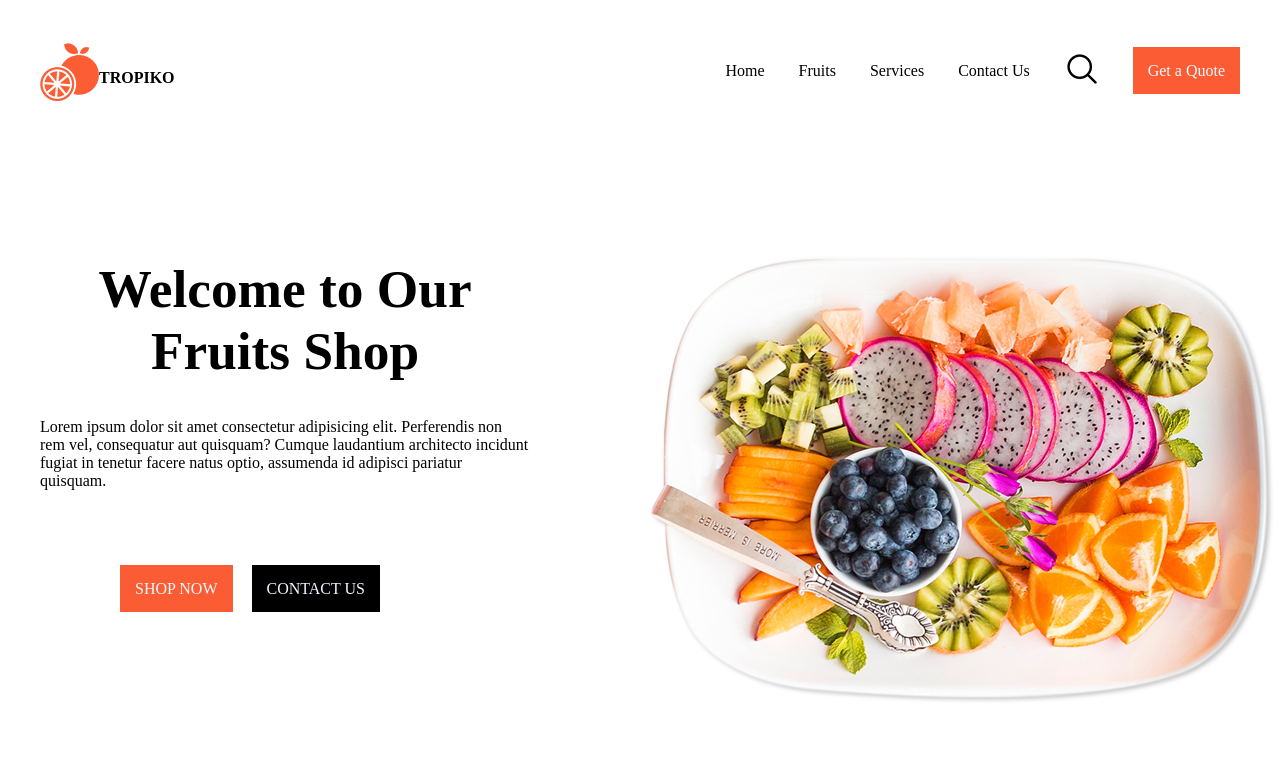
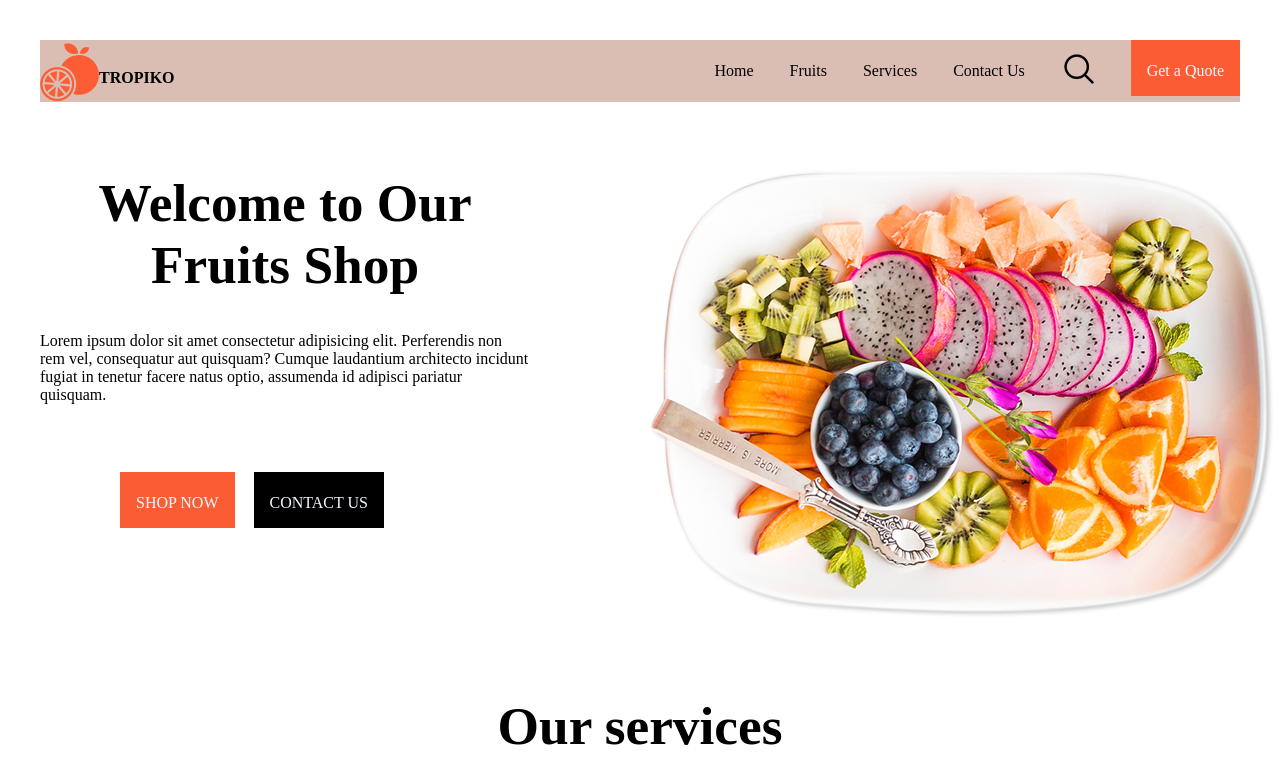
Before and after one commit to Hasnain-Jabbar/Assignment_No_3, a plain HTML site: page index.Html in a window 1280 px wide. Shown: the top 760 px of the page. Drawn offline with Linux system fonts and the light colour scheme.

Commit message:
Assignment 3

```diff
--- a/index.Html
+++ b/index.Html
@@ -7,16 +7,16 @@
 </head>
 <body>
     <!-- navbar -->
-    <nav id="home">
+    <nav>
         <div id="logo">
             <img src="./Images/logo.png" alt=""><b>TROPIKO</b>
         </div>
         <div id="rightsection">
             <ul>
-                <li><a href="#home">Home</a></li>
-                <li><a href="#Fruits-section">Fruits</a></li>
-                <li><a href="#services">Services</a></li>
-                <li><a href="#contactus">Contact Us</a></li>
+                <li><a href="#">Home</a></li>
+                <li><a href="#read">Fruits</a></li>
+                <li><a href="#nav-services">Services</a></li>
+                <li><a href="#nav-contact">Contact Us</a></li>
                 <a id="search" href="#"><img  src="./Images/search-icon.png"></a>
                 <li><a id="Quote" href="#">Get a Quote</a></li>
             </ul>
@@ -32,6 +32,7 @@
             <a href="#" id="shop">SHOP NOW</a>
             <a href="#contactus" id="Contact">CONTACT US</a>
         </div>
+        <div id="nav-services">This website is made by Hasnain</div>
         <!-- Services -->
         <div id="services">
             <h1>Our services</h1>
@@ -53,7 +54,7 @@
             <p>Lorem ipsum dolor sit amet, consectetur adipiscing elit. Duis quis varius metus. Proin porttitor ex ac blandit varius. Interdum et malesuada fames ac ante ipsum primis in faucibus. Praesent porta mauris sed enim fringilla accumsan. Sed suscipit bibendum venenatis. Aliquam suscipit consequat arcu, laoreet volutpat neque lacinia vitae. Aenean in dapibus ante. Sed eget facilisis lacus.</p>
         </div>
         <a id="read" href="#">Read More</a>
-        <div id="Fruits-section">
+        <div>
             <h1>Fresh Fruits</h1>
         <p style="text-align: center;">There are many variations of passges of lorem lipsum avaiable, but the majority have</p>
         </div>
@@ -71,6 +72,10 @@
             <p class="lorem">Lorem ipsum dolor sit amet consectetur adipisicing elit. Dolor asperiores reiciendis porro rem ipsam, odit enim laboriosam? Aperiam, dolorum, ullam totam iusto inventore tempora ipsa, excepturi explicabo ipsum corrupti voluptates magnam? Harum, incidunt, labore distinctio iste atque.</p>
             <a class="Buy" href="#">Buy Now</a>
         </div>
+
+
+
+
         <!-- Guava -->
         <div class="fruits">
             <img id="guavapic" src="./Images/gauva.png" alt="">
@@ -82,8 +87,12 @@
         <p style="text-align: center;">There are many variations of passges of lorem lipsum avaiable, but the majority have</p>
         <img style="margin-left: 425px;" src="./Images/client.png" alt="">
         <p style="font-size: 38pt;text-align: center;">Johnhex</p>
-        <p style="text-align-last:center ;">Lorem ipsum dolor sit amet, consectetur adipisicing elit. Iure, quia libero tempora voluptate, cum veniam sed quaerat doloremque <br />nesciunt oluptatem  veritatis autem fuga voluptatibus voluptatem aliquam praesentium nostrum quis <br/>  rem totam dolorum vero! Praesentium, cum quos quod</p>
+        <p id="nav-contact" style="text-align-last:center ;">Lorem ipsum dolor sit amet, consectetur adipisicing elit. Iure, quia libero tempora voluptate, cum veniam sed quaerat doloremque <br />nesciunt oluptatem  veritatis autem fuga voluptatibus voluptatem aliquam praesentium nostrum quis <br/>  rem totam dolorum vero! Praesentium, cum quos quod</p>
         <img id="orangedish" src="./Images/orange-dish.png" alt="">
+
+
+
+        <!-- Contact Us -->
         <div id="contactus">
             <h3>Contact us</h3>
             <p><input style="border: none;width: 500px;" placeholder="Name" type="text"></p>
--- a/stylesheet.CSS
+++ b/stylesheet.CSS
@@ -1,9 +1,25 @@
+body{margin: 40px;}
 a{
     text-decoration: none;
     color: rgb(0, 0, 0);
     text-align: right;
-    padding: 15px;
+    padding: 16px;
+    padding-top: 22;
+    padding:22px 16px 17px;
 }
+#quote:hover{
+    color: black;
+}
+#nav-services{
+    color: white;
+}
+nav{
+    margin-bottom: 111px;
+    position: sticky;
+    top: 0;
+    background-color:#DABDB3;
+    z-index:1;
+ }
 #search{
     position: relative;
     bottom: 8px;
@@ -37,7 +53,6 @@ nav div a:hover:not(#search,#quote){
     position: relative;
     top: 20px;
 }
-body{margin: 40px;}
 div img{
     position: relative;
     top: 18px;
@@ -68,9 +83,6 @@ h1{
 ul li{
     list-style-type: none;
     display: inline;
-}
-nav{
-    margin-bottom: 236px;
 }
 #logo{
     position: relative;
```
